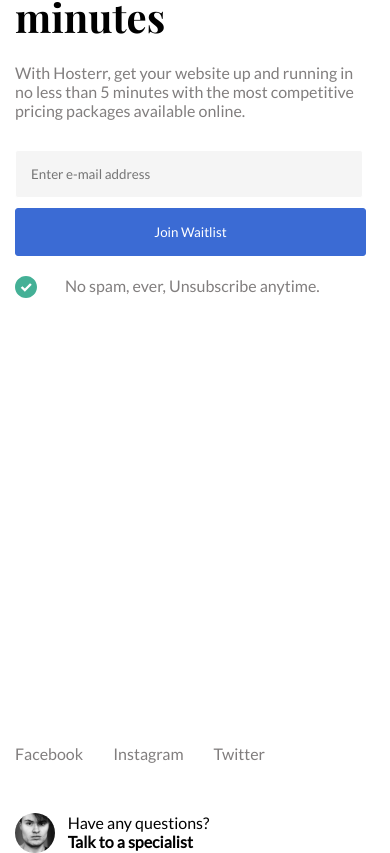
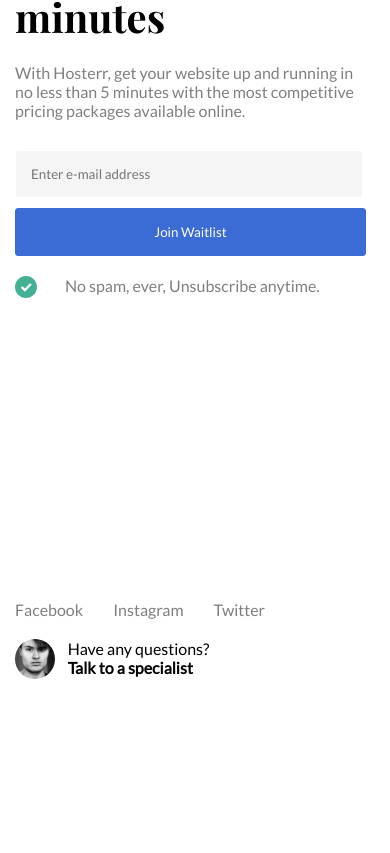
Before and after one commit to kass8mal8/construktiz-co, a React (Create React App) app: page / in a window 390 px wide. Shown: the part 596-1449 px from the top of the page. After the commit the page ends 1275 px from the top, so only its background shows below. Built offline with nearby package versions, Linux system fonts and the light colour scheme.

Commit message:
made changes on margin of footer

```diff
--- a/src/assets/styles/footer.css
+++ b/src/assets/styles/footer.css
@@ -1,5 +1,5 @@
 .footer{
-    margin-top: 152vh;
+    margin-top: 135vh;
 }
 
 .footer p,.footer h4{
@@ -14,7 +14,7 @@
 .help{
     display: grid;
     grid-template-columns: 15% 70%;
-    margin-top: 50px;
+    margin-top: 20px;
 }
 
 .help img{
--- a/src/assets/styles/header.css
+++ b/src/assets/styles/header.css
@@ -60,7 +60,7 @@
         background: rgba(0,0, 0, 0.7);
         width: 112%;
         left: -15px;
-        height: 190vh;
+        height: 160vh;
         z-index: 4;
         display: none;
         transition: 0.4s ease;
```
Also changed, not shown: src/assets/images/Screenshot 2022-11-14 091724.png (added), src/assets/images/Screenshot 2022-11-14 091834.png (added).
